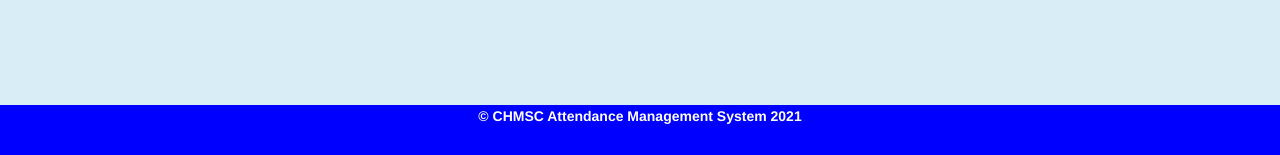
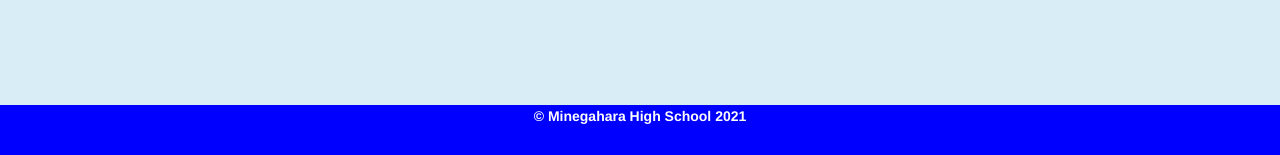
Before and after one commit to jd022/Attendance-System-Js, a PHP site: page / in a window 1280 px wide. Shown: the part 645-800 px from the top of the page. Run offline with PHP 8.4, Linux system fonts and the light colour scheme; a stand-in replaces the project's code that opens the database connection; some libraries are stand-ins or nearby versions.

Commit message:
Initial Commit

```diff
--- a/admin/index.php
+++ b/admin/index.php
@@ -49,7 +49,7 @@
 		</div>
 		<div class = "navbar navbar-fixed-bottom" style="background-color: blue; color: white;">
 			<div class = "container-fluid">
-				<center><label>&copy; CHMSC Attendance Management System 2021</label></center>
+				<center><label>&copy; Minegaraha High School 2021</label></center>
 
 			</div>
 		</div>
--- a/index.php
+++ b/index.php
@@ -45,7 +45,7 @@
 		</div>
 		<div class = "navbar navbar-fixed-bottom" style="background-color: blue; color: white;">
 			<div class = "container-fluid">
-				<center><label>&copy; CHMSC Attendance Management System 2021</label></center>
+				<center><label>&copy; Minegahara High School 2021</label></center>
 
 			</div>
 		</div>
```
